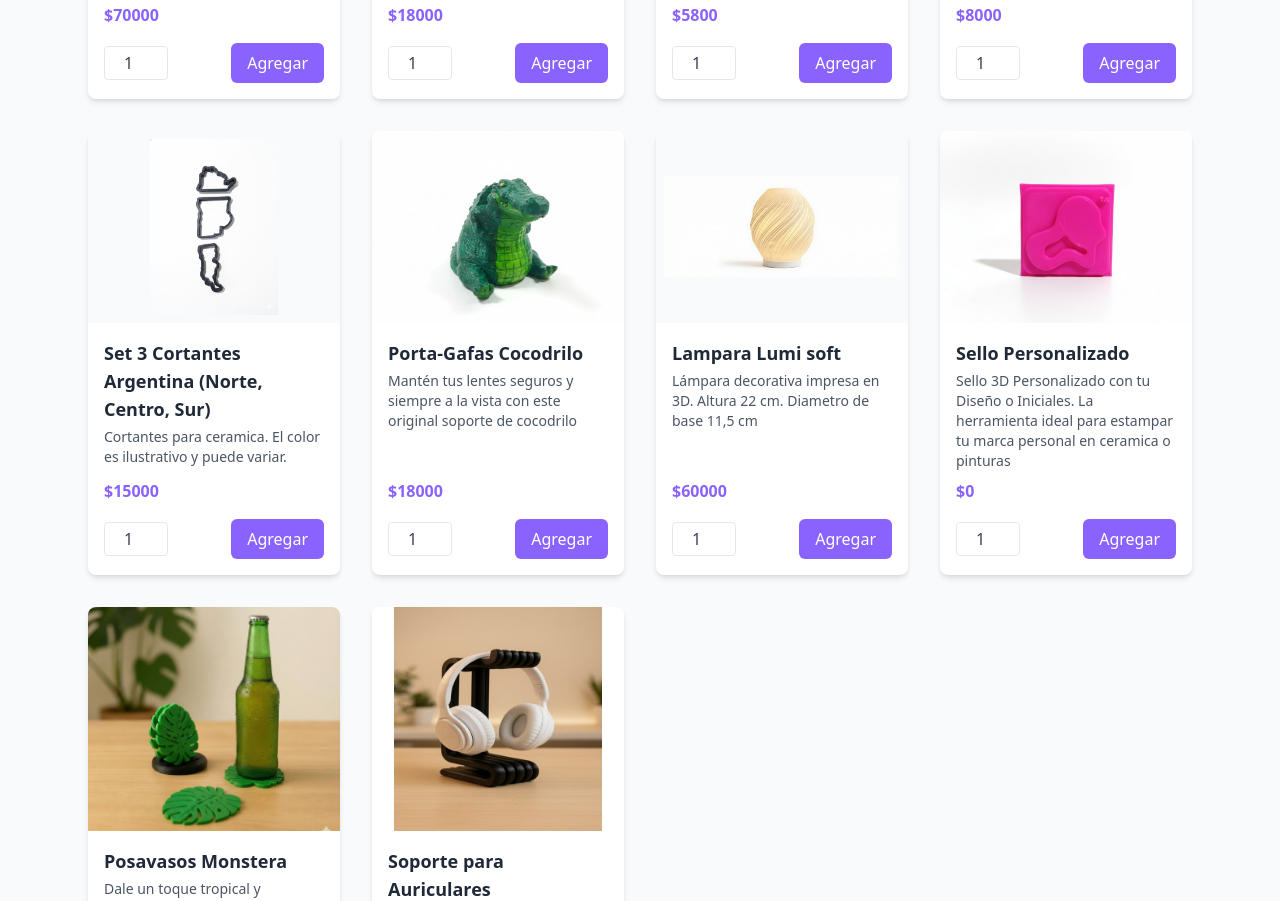
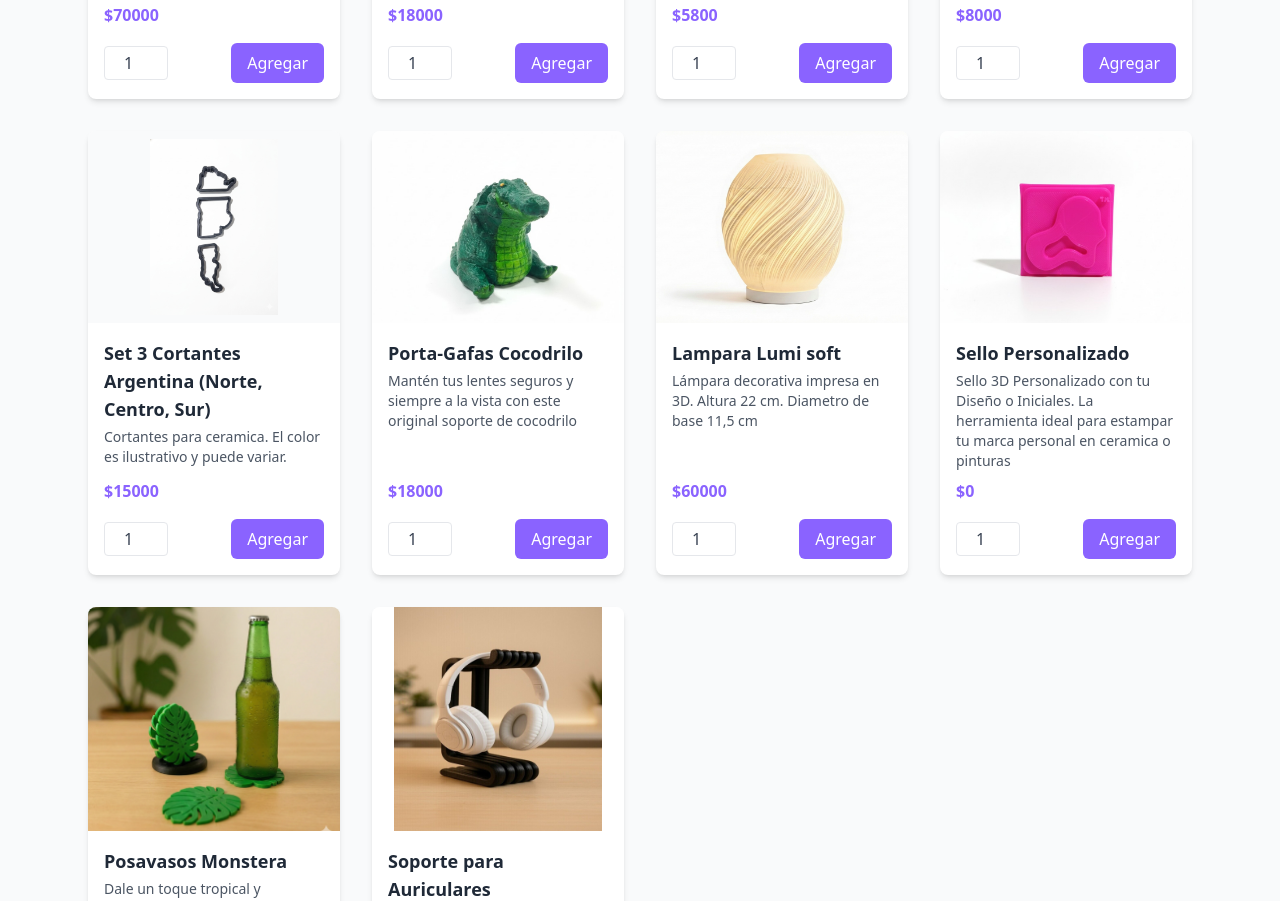
Before and after one commit to lionelc39/print3dn, a React (Vite) app: page / in a window 1280 px wide. Shown: the part 2820-3721 px from the top of the page. Built offline with nearby package versions, Linux system fonts and the light colour scheme.

Commit message:
Update Catalogo.jsx

```diff
--- a/src/Catalogo.jsx
+++ b/src/Catalogo.jsx
@@ -149,7 +149,7 @@ const Catalogo = () => {
       ? 'h-52 sm:h-56'           // Auriculares: más alto mobile para ver completo
       : 'h-48'                   // Resto: altura estándar
   } ${
-    producto.id === 5 || producto.id === 7
+    producto.id === 5
       ? 'object-contain bg-gray-50 p-2'        // Cortantes y lámpara
       : producto.id === 9
       ? 'object-cover object-center'           // Posavasos: zoom natural
```
